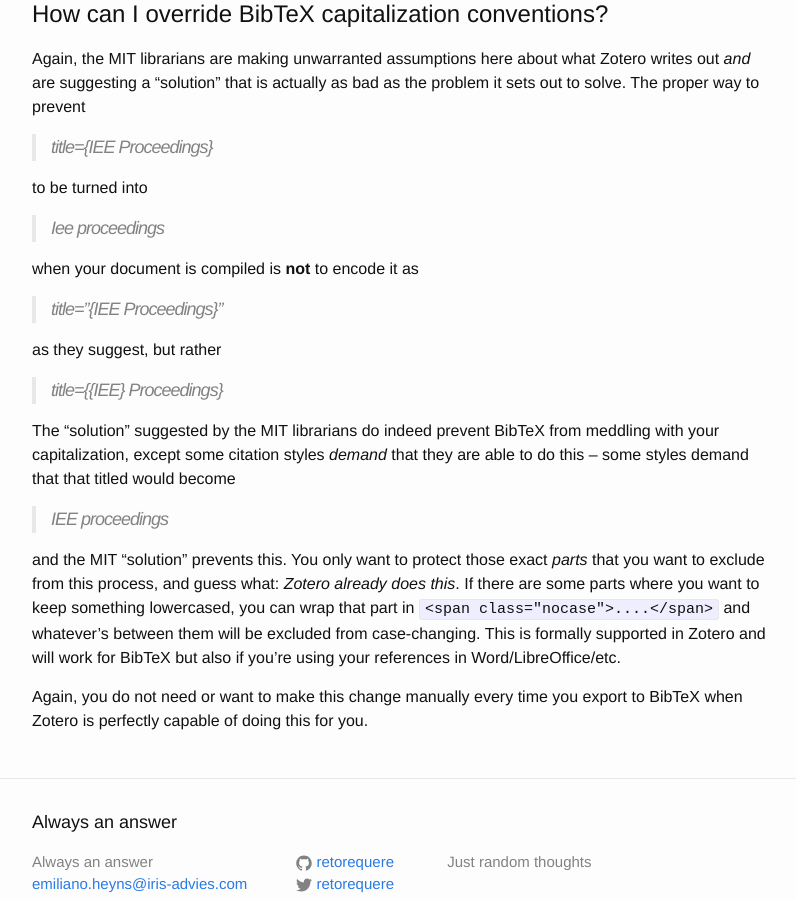
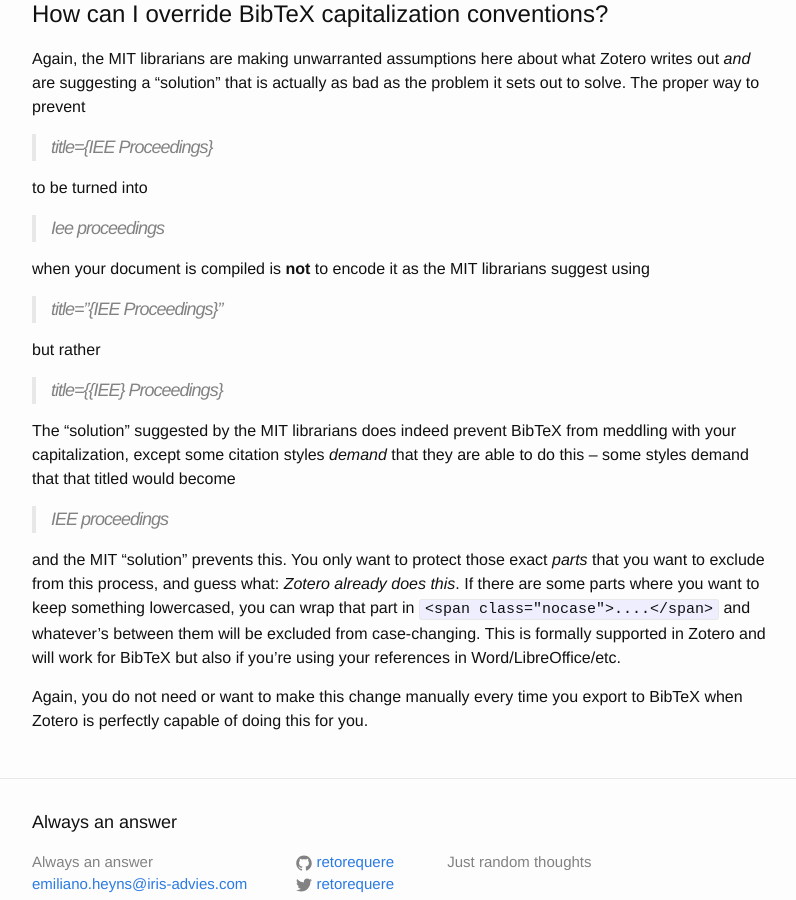
Before and after one commit to AllThatIsTheCase/AllThatIsTheCase.github.io, a Jekyll site: the page built from mit.md, in a window 1280 px wide and 900 px high, scrolled down 896 px. Shown: the whole window, without its empty margins (238-1034 px from the left). Built offline with Jekyll 4.4.1, drawn with Linux system fonts in a browser that asks for light colours.

Commit message:
Update mit.md

```diff
--- a/mit.md
+++ b/mit.md
@@ -47,15 +47,15 @@ to be turned into
 
 > Iee proceedings
 
-when your document is compiled is **not** to encode it as
+when your document is compiled is **not** to encode it as the MIT librarians suggest using
 
 > title="{IEE Proceedings}"
 
-as they suggest, but rather
+but rather
 
 > title=\{\{IEE\} Proceedings\}
 
-The "solution" suggested by the MIT librarians do indeed prevent BibTeX from meddling with your capitalization, except
+The "solution" suggested by the MIT librarians does indeed prevent BibTeX from meddling with your capitalization, except
 some citation styles *demand* that they are able to do this -- some styles demand that that titled would become
 
 > IEE proceedings
```
